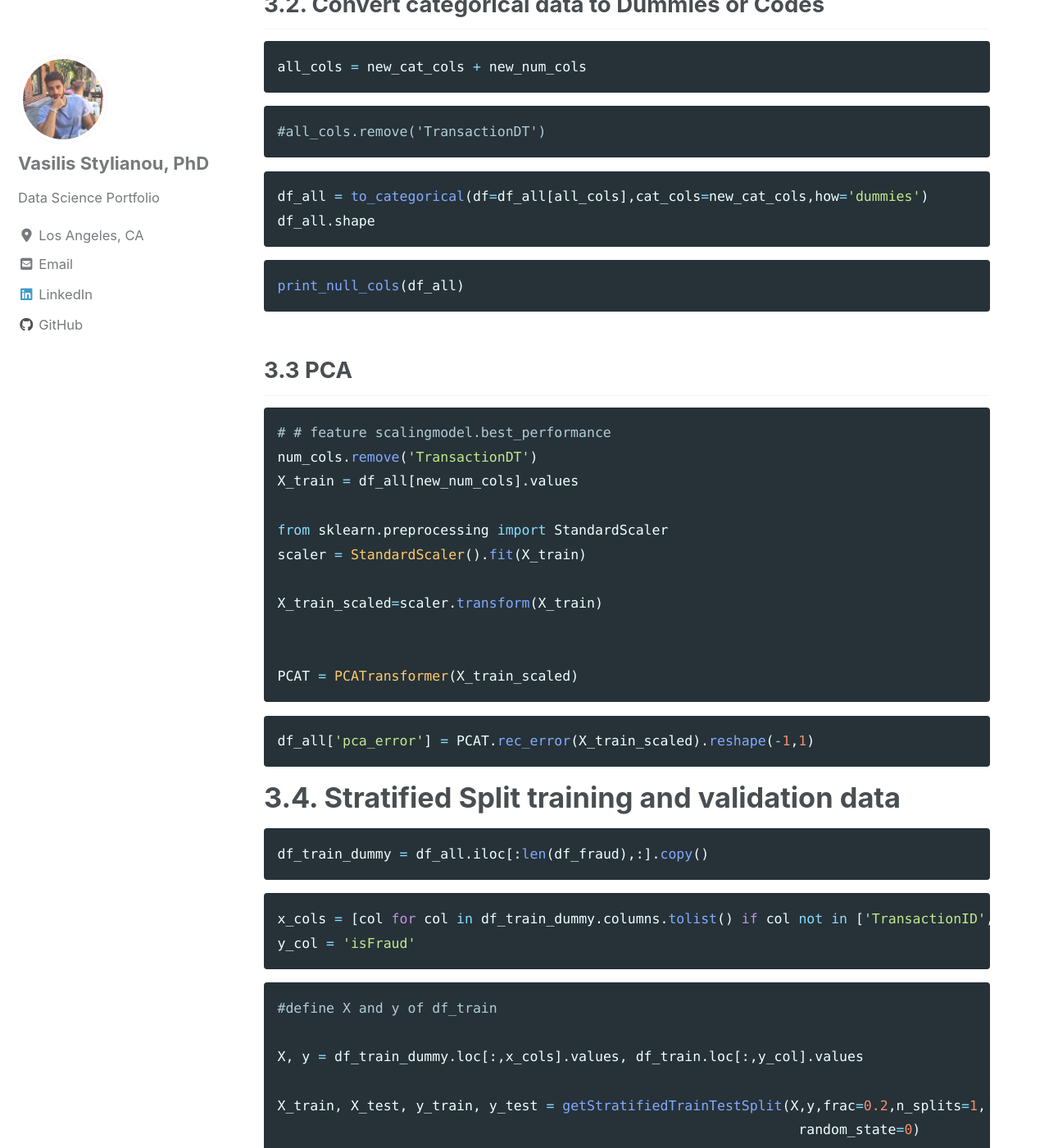
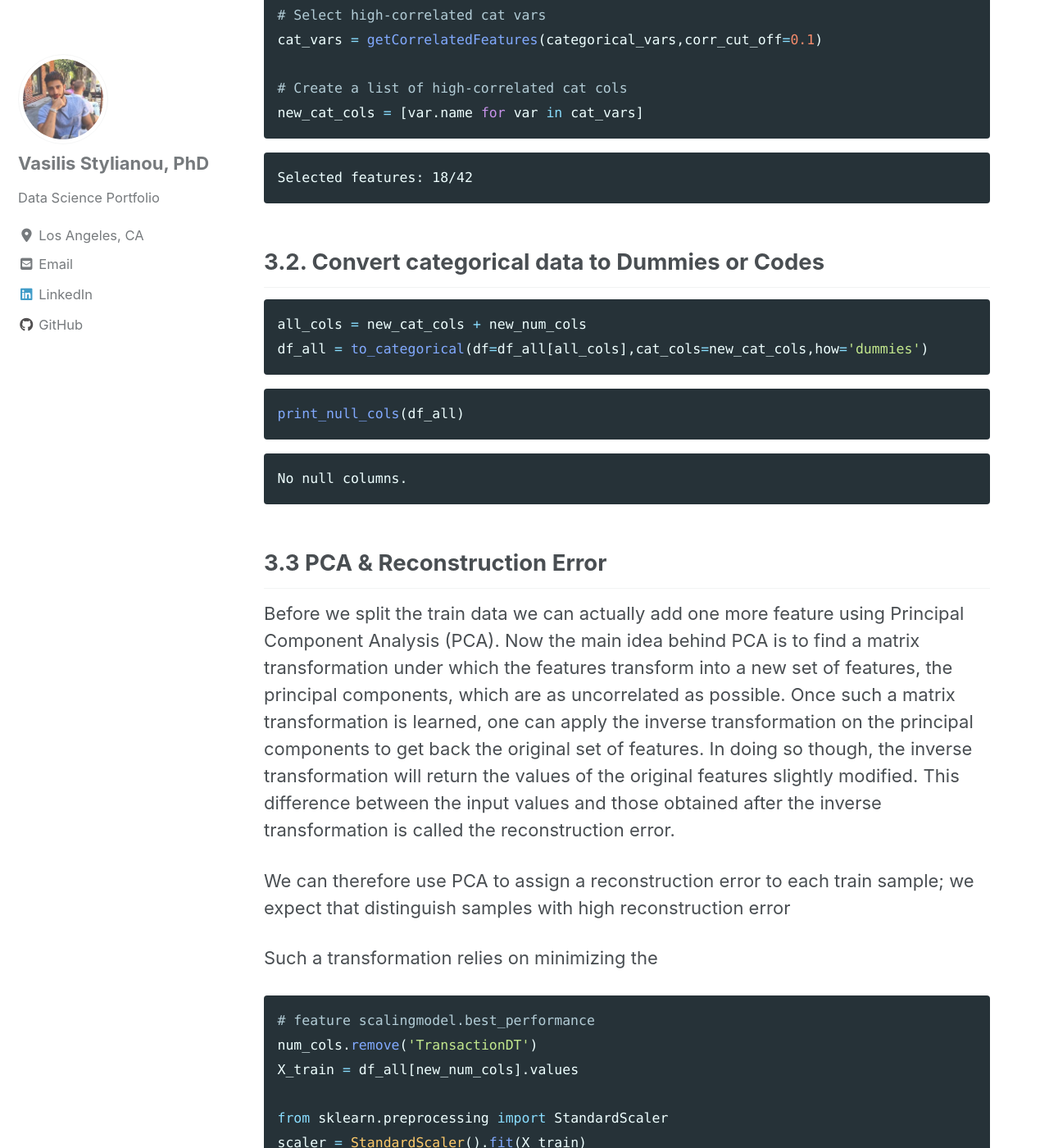
Before and after one commit to vasilis-stylianou/vasilis-stylianou.github.io, a Jekyll site: the page built from _posts/2019-09-20-ML_Kaggle_Part1.md, in a window 1280 px wide and 1400 px high, scrolled down 16619 px. Shown: the whole window at 82% size. Built offline with Jekyll 4.4.1, drawn with Linux system fonts in a browser that asks for light colours; cached includes are drawn as plain includes; nearby versions of some CDN libraries; some of the changed text lies outside the part shown.

Commit message:
Update 2019-09-20-ML_Kaggle_Part1.md

````diff
--- a/_posts/2019-09-20-ML_Kaggle_Part1.md
+++ b/_posts/2019-09-20-ML_Kaggle_Part1.md
@@ -116,7 +116,6 @@
 ```python
 df_train_trans.head(3)
 ```
-
 
 
 
@@ -1730,6 +1729,13 @@ df_train_trans.head(3)
 </table>
 </div>
 
+Let us compute the percent of fraudulent labels in the dataset.
+```python
+np.sum(df_train_trans.isFraud==1)/len(df_train_trans)
+```
+    0.03499000914417313
+
+Only 3.5% of the train samples are labeled as fraudulent, i.e. the train set is highly **imbalanced**!
 
 ```python
 trans = TableDescriptor(df_train_trans,'Transaction_df','isFraud')
@@ -3823,32 +3829,26 @@ new_cat_cols = [var.name for var in cat_vars]
 
 ## 3.2. Convert categorical data to Dummies or Codes
 
-
 ```python
 all_cols = new_cat_cols + new_num_cols
-```
-
-
-```python
-#all_cols.remove('TransactionDT')
-```
-
-
-```python
 df_all = to_categorical(df=df_all[all_cols],cat_cols=new_cat_cols,how='dummies')
-df_all.shape
-```
-
-
+```
 ```python
 print_null_cols(df_all)
 ```
-
-## 3.3 PCA
-
-
-```python
-# # feature scalingmodel.best_performance
+    No null columns.
+
+## 3.3 PCA & Reconstruction Error
+
+Before we split the train data we can actually add one more feature using Principal Component Analysis (PCA). Now the main idea behind PCA is to find a matrix transformation under which the features transform into a new set of features, the principal components, which are as uncorrelated as possible. Once such a matrix transformation is learned, one can apply the inverse transformation on the principal components to get back the original set of features. In doing so though, the inverse transformation will return the values of the original features slightly modified. This difference between the input values and those obtained after the inverse transformation is called the reconstruction error.
+
+We can therefore use PCA to assign a reconstruction error to each train sample; we expect that  distinguish samples with high reconstruction error
+
+
+Such a transformation relies on minimizing the
+
+```python
+# feature scalingmodel.best_performance
 num_cols.remove('TransactionDT')
 X_train = df_all[new_num_cols].values
 
````
